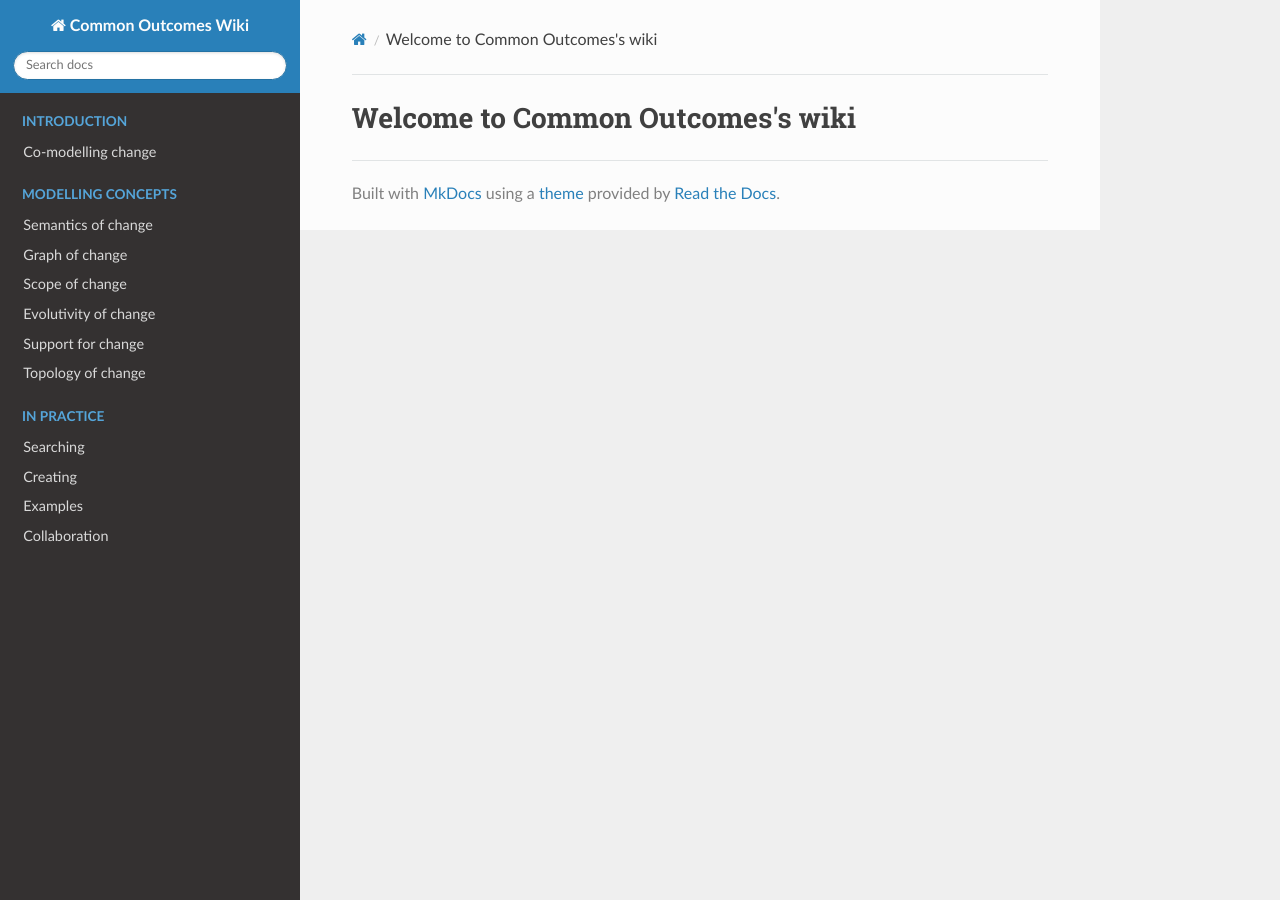
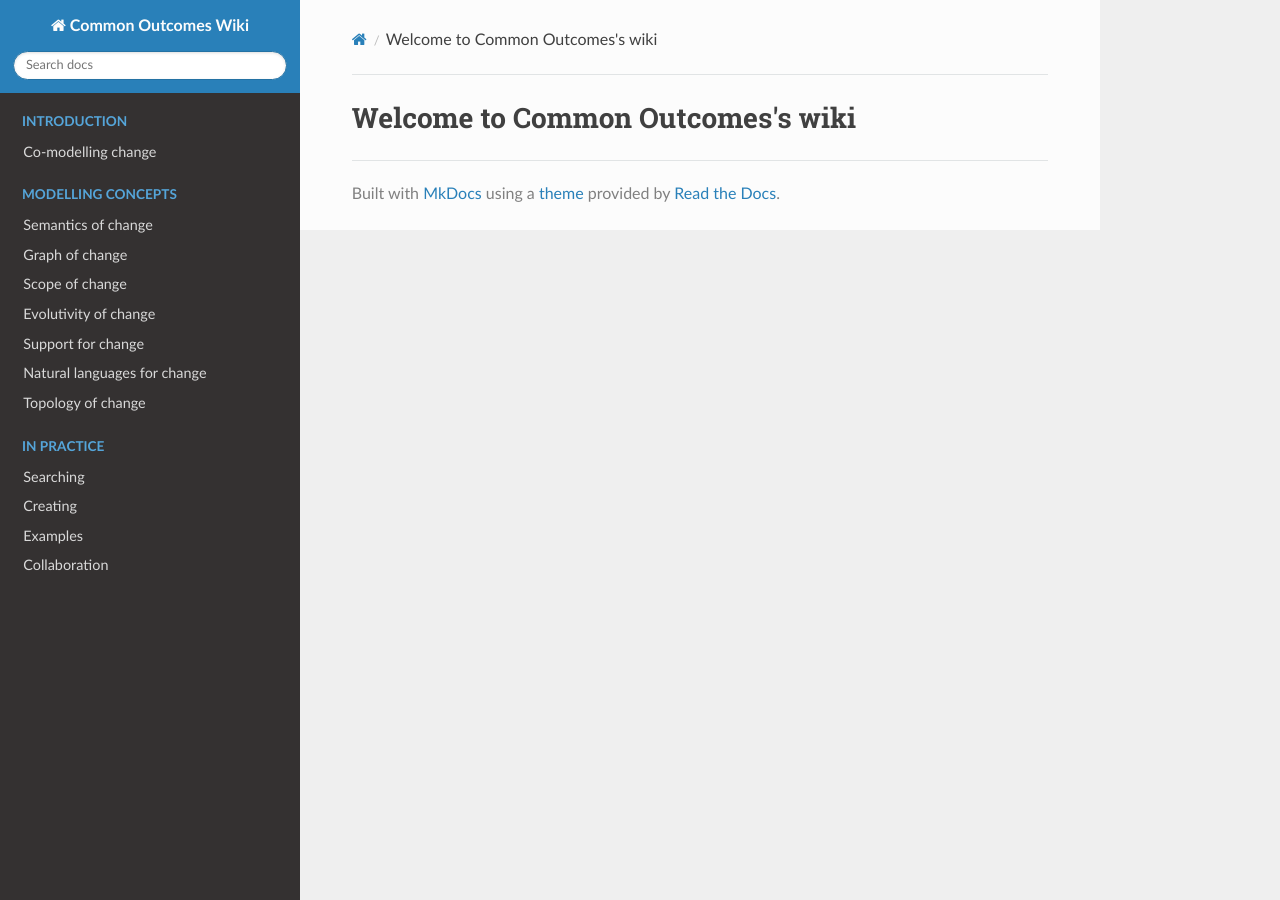
Before and after one commit to comodelling/commonoutcomes-wiki, an MkDocs documentation site: the page built from docs/index.md, in a window 1280 px wide. Built offline with MkDocs 1.6.1, drawn with Linux system fonts in a browser that asks for light colours; nearby versions of some CDN libraries.

Commit message:
adding languages entry

```diff
--- a/mkdocs.yml
+++ b/mkdocs.yml
@@ -8,6 +8,7 @@ nav:
     - Scope of change: scope.md
     - Evolutivity of change: status.md
     - Support for change: support.md
+    - Natural languages for change: languages.md
     - Topology of change: topology.md
   - In Practice:
     - Searching: searching.md
```
Also changed, not shown: docs/languages.md (added).
